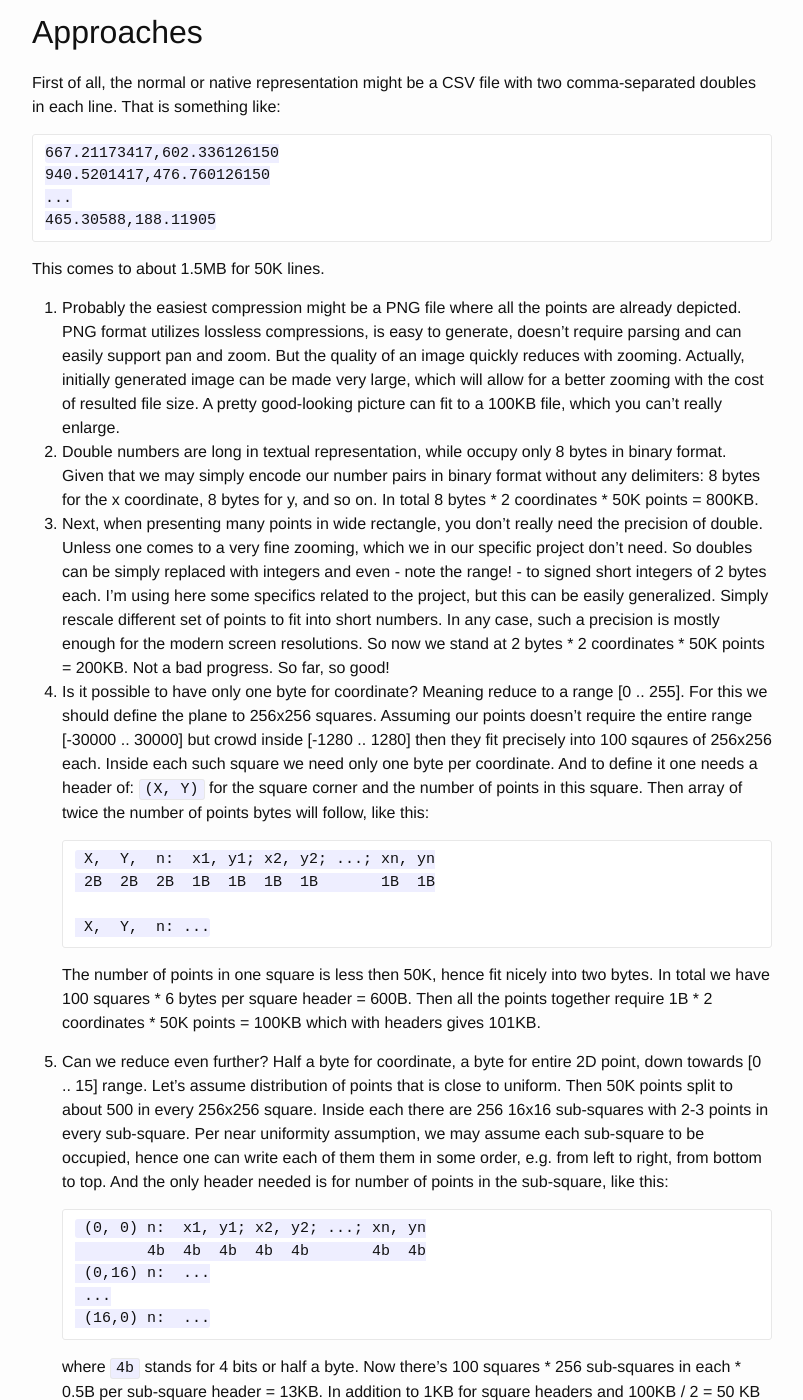
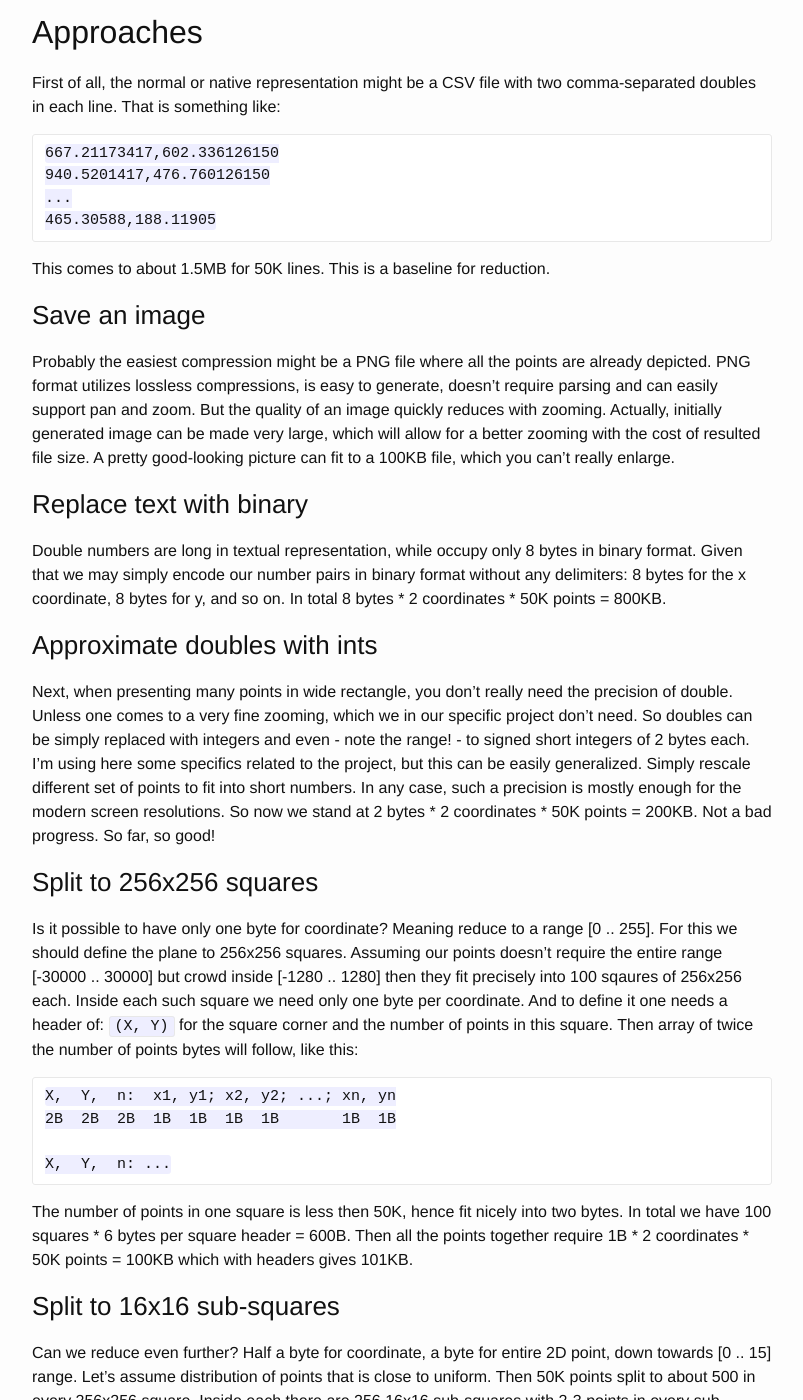
Before and after one commit to barahilia/blog, a Jekyll site: the page built from _posts/2014-10-11-points-on-plane-compression.markdown, in a window 1280 px wide and 1400 px high, scrolled down 860 px. Shown: the whole window, without its empty margins (238-1041 px from the left). Built offline with Jekyll 4.4.1, drawn with Linux system fonts in a browser that asks for light colours; some of the changed text lies outside the part shown.

Commit message:
Replacing a list with subheaders

```diff
--- a/_posts/2014-10-11-points-on-plane-compression.markdown
+++ b/_posts/2014-10-11-points-on-plane-compression.markdown
@@ -50,98 +50,117 @@ comma-separated doubles in each line. That is something like:
     ...
     465.30588,188.11905
 
-This comes to about 1.5MB for 50K lines.
+This comes to about 1.5MB for 50K lines. This is a baseline for reduction.
 
-1. Probably the easiest compression might be a PNG file where all the points are
-   already depicted. PNG format utilizes lossless compressions, is easy to
-   generate, doesn't require parsing and can easily support pan and zoom. But
-   the quality of an image quickly reduces with zooming. Actually, initially
-   generated image can be made very large, which will allow for a better zooming
-   with the cost of resulted file size. A pretty good-looking picture can fit to
-   a 100KB file, which you can't really enlarge.
-1. Double numbers are long in textual representation, while occupy only 8 bytes
-   in binary format. Given that we may simply encode our number pairs in binary
-   format without any delimiters: 8 bytes for the x coordinate, 8 bytes for y,
-   and so on. In total 8 bytes * 2 coordinates * 50K points = 800KB.
-1. Next, when presenting many points in wide rectangle, you don't really need
-   the precision of double. Unless one comes to a very fine zooming, which we in
-   our specific project don't need. So doubles can be simply replaced with
-   integers and even - note the range! - to signed short integers of 2 bytes
-   each. I'm using here some specifics related to the project, but this can be
-   easily generalized. Simply rescale different set of points to fit into short
-   numbers. In any case, such a precision is mostly enough for the modern
-   screen resolutions. So now we stand at 2 bytes * 2 coordinates * 50K points =
-   200KB. Not a bad progress. So far, so good!
-1. Is it possible to have only one byte for coordinate? Meaning reduce to a
-   range \[0 .. 255\]. For this we should define the plane to 256x256 squares.
-   Assuming our points doesn't require the entire range \[-30000 .. 30000\] but
-   crowd inside \[-1280 .. 1280\] then they fit precisely into 100 sqaures of
-   256x256 each. Inside each such square we need only one byte per coordinate.
-   And to define it one needs a header of: `(X, Y)` for the square corner and
-   the number of points in this square. Then array of twice the number of points
-   bytes will follow, like this:
+### Save an image
 
-        X,  Y,  n:  x1, y1; x2, y2; ...; xn, yn
-        2B  2B  2B  1B  1B  1B  1B       1B  1B
+Probably the easiest compression might be a PNG file where all the points are
+already depicted. PNG format utilizes lossless compressions, is easy to
+generate, doesn't require parsing and can easily support pan and zoom. But
+the quality of an image quickly reduces with zooming. Actually, initially
+generated image can be made very large, which will allow for a better zooming
+with the cost of resulted file size. A pretty good-looking picture can fit to
+a 100KB file, which you can't really enlarge.
 
-        X,  Y,  n: ...
+### Replace text with binary
 
-   The number of points in one square is less then 50K, hence fit nicely into
-   two bytes. In total we have 100 squares * 6 bytes per square header = 600B.
-   Then all the points together require 1B * 2 coordinates * 50K points = 100KB
-   which with headers gives 101KB.
-1. Can we reduce even further? Half a byte for coordinate, a byte for entire 2D
-   point, down towards \[0 .. 15\] range. Let's assume distribution of points
-   that is close to uniform. Then 50K points split to about 500 in every 256x256
-   square. Inside each there are 256 16x16 sub-squares with 2-3 points in every
-   sub-square. Per near uniformity assumption, we may assume each sub-square to
-   be occupied, hence one can write each of them them in some order, e.g. from
-   left to right, from bottom to top. And the only header needed is for number
-   of points in the sub-square, like this:
+Double numbers are long in textual representation, while occupy only 8 bytes
+in binary format. Given that we may simply encode our number pairs in binary
+format without any delimiters: 8 bytes for the x coordinate, 8 bytes for y,
+and so on. In total 8 bytes * 2 coordinates * 50K points = 800KB.
 
-        (0, 0) n:  x1, y1; x2, y2; ...; xn, yn
-               4b  4b  4b  4b  4b       4b  4b
-        (0,16) n:  ...
-        ...
-        (16,0) n:  ...
+### Approximate doubles with ints
 
-   where `4b` stands for 4 bits or half a byte. Now there's 100 squares * 256
-   sub-squares in each * 0.5B per sub-square header = 13KB. In addition to 1KB
-   for square headers and 100KB / 2 = 50 KB for points themselves it leaves us
-   with bare 64KB in total!!
-1. It can be noticed, that eventually, the ability to save less bits per each
-   single points was achieved due to organization of entire set in smaller units
-   with smaller area. And this is the essence of
-   [Huffman code](http://en.wikipedia.org/wiki/Huffman_coding) on which popular
-   achiving algorithms are based. So probably we don't need any code of our own?
-   Maybe usual compressing programs will do? And indeed, take the file
-   `ints.csv` like the following with 50K lines of size 500KB:
+Next, when presenting many points in wide rectangle, you don't really need
+the precision of double. Unless one comes to a very fine zooming, which we in
+our specific project don't need. So doubles can be simply replaced with
+integers and even - note the range! - to signed short integers of 2 bytes
+each. I'm using here some specifics related to the project, but this can be
+easily generalized. Simply rescale different set of points to fit into short
+numbers. In any case, such a precision is mostly enough for the modern
+screen resolutions. So now we stand at 2 bytes * 2 coordinates * 50K points =
+200KB. Not a bad progress. So far, so good!
 
-        -960,1619
-        2592,805
-        ...
-        4382,3104
+### Split to 256x256 squares
 
-   Next sort it and zip with maximal compression level:
+Is it possible to have only one byte for coordinate? Meaning reduce to a
+range \[0 .. 255\]. For this we should define the plane to 256x256 squares.
+Assuming our points doesn't require the entire range \[-30000 .. 30000\] but
+crowd inside \[-1280 .. 1280\] then they fit precisely into 100 sqaures of
+256x256 each. Inside each such square we need only one byte per coordinate.
+And to define it one needs a header of: `(X, Y)` for the square corner and
+the number of points in this square. Then array of twice the number of points
+bytes will follow, like this:
 
-        zip -9 ints.zip ints.csv                    # 231KB
-        7zr a ints.7z ints.csv                      # 210KB
+    X,  Y,  n:  x1, y1; x2, y2; ...; xn, yn
+    2B  2B  2B  1B  1B  1B  1B       1B  1B
 
-        cat ints.csv | sort -n > ints.sort.csv      # 516KB
+    X,  Y,  n: ...
 
-        zip -9 ints.sort.zip ints.sort.csv          # 188KB
-        7zr a ints.sort.7z ints.sort.csv            # 126KB
+The number of points in one square is less then 50K, hence fit nicely into
+two bytes. In total we have 100 squares * 6 bytes per square header = 600B.
+Then all the points together require 1B * 2 coordinates * 50K points = 100KB
+which with headers gives 101KB.
 
-   Meaning, `7-zip` indeed succeeds to utilize sorted data and to reach results
-   comparable with our 256 squares encoding - 126KB. One may assume even better
-   results if the file is arranged in the same way used by encodings: arrage
-   that all points that belong to the same 256x256 square adjust one another.
-   But experiment shows the opposite - archive size grows to about 150KB.
-1. Completely different approach will be to discover "patterns" in the points
-   and to describe them in a short manner. Here probably even more precision
-   can be lost, but more compact encoding can be achived. And probably the
-   decoded picture will look very similar to the real view and be easily
-   resizable.
+### Split to 16x16 sub-squares
+
+Can we reduce even further? Half a byte for coordinate, a byte for entire 2D
+point, down towards \[0 .. 15\] range. Let's assume distribution of points
+that is close to uniform. Then 50K points split to about 500 in every 256x256
+square. Inside each there are 256 16x16 sub-squares with 2-3 points in every
+sub-square. Per near uniformity assumption, we may assume each sub-square to
+be occupied, hence one can write each of them them in some order, e.g. from
+left to right, from bottom to top. And the only header needed is for number
+of points in the sub-square, like this:
+
+    (0, 0) n:  x1, y1; x2, y2; ...; xn, yn
+           4b  4b  4b  4b  4b       4b  4b
+    (0,16) n:  ...
+    ...
+    (16,0) n:  ...
+
+where `4b` stands for 4 bits or half a byte. Now there's 100 squares * 256
+sub-squares in each * 0.5B per sub-square header = 13KB. In addition to 1KB
+for square headers and 100KB / 2 = 50 KB for points themselves it leaves us
+with bare 64KB in total!!
+
+### Sort then compress
+
+It can be noticed, that eventually, the ability to save less bits per each
+single points was achieved due to organization of entire set in smaller units
+with smaller area. And this is the essence of
+[Huffman code](http://en.wikipedia.org/wiki/Huffman_coding) on which popular
+achiving algorithms are based. So probably we don't need any code of our own?
+Maybe usual compressing programs will do? And indeed, take the file
+`ints.csv` like the following with 50K lines of size 500KB:
+
+    -960,1619
+    2592,805
+    ...
+    4382,3104
+
+Next sort it and zip with maximal compression level:
+
+    zip -9 ints.zip ints.csv                    # 231KB
+    7zr a ints.7z ints.csv                      # 210KB
+
+    cat ints.csv | sort -n > ints.sort.csv      # 516KB
+
+    zip -9 ints.sort.zip ints.sort.csv          # 188KB
+    7zr a ints.sort.7z ints.sort.csv            # 126KB
+
+Meaning, `7-zip` indeed succeeds to utilize sorted data and to reach results
+comparable with our 256 squares encoding - 126KB. One may assume even better
+results if the file is arranged in the same way used by encodings: arrage
+that all points that belong to the same 256x256 square adjust one another.
+But experiment shows the opposite - archive size grows to about 150KB.
+
+### An idea: describe with "patterns"
+
+Completely different approach will be to discover "patterns" in the points and
+to describe them in a short manner. Here probably even more precision can be
+lost, but more compact encoding can be achived. And probably the decoded picture
+will look very similar to the real view and be easily resizable.
 
 ## Summary
 
```
